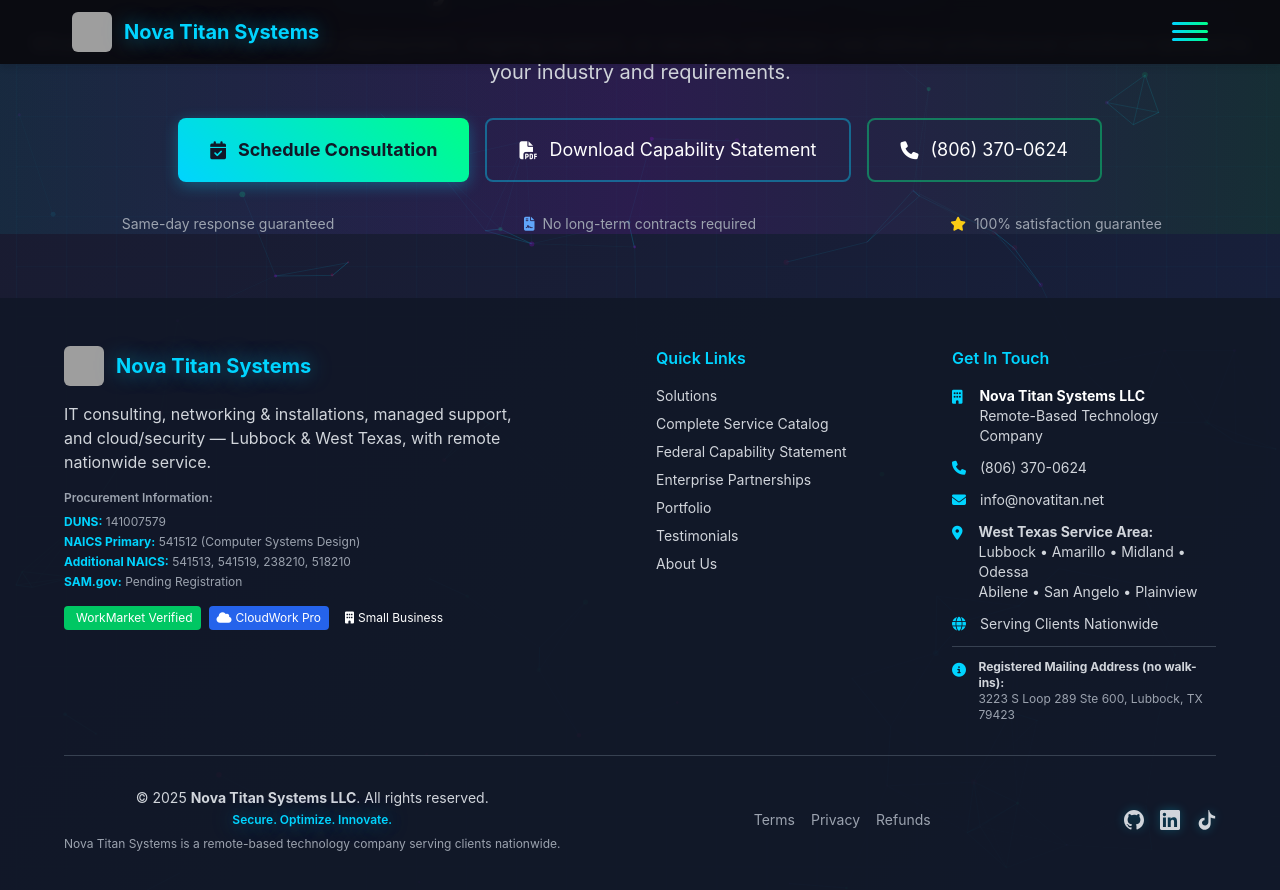
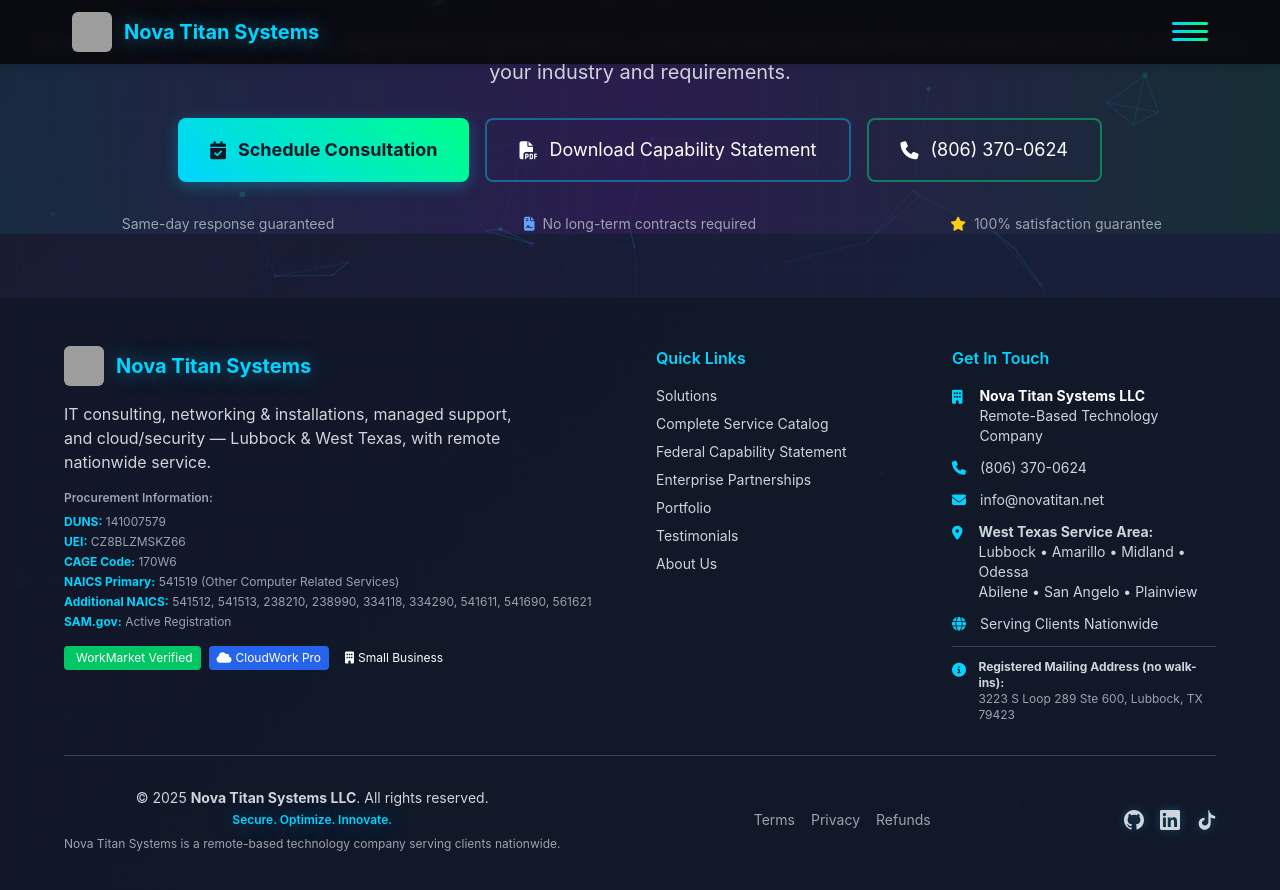
Before and after one commit to tzsmit/nova-titan-site, a Jekyll site: the page built from index.html, in a window 1280 px wide and 900 px high, scrolled down 2761 px. Shown: the top 890 px of the window. Built offline with Jekyll 4.4.1, drawn with Linux system fonts in a browser that asks for light colours; nearby versions of some CDN libraries; some of the changed lines change nothing that is shown; grey boxes are pictures that could not be loaded.

Commit message:
fix: Update NAICS codes, PSC codes, UEI, and CAGE from SAM.gov
CRITICAL UPDATE: SAM.gov Registration Details
Based on official SAM.gov screenshots provided by user

PRIMARY NAICS CHANGE:
- OLD Primary: 541512 (Computer Systems Design Services)
- NEW Primary: 541519 (Other Computer Related Services) ✓

NAICS CODES UPDATED (10 total):
✓ 541519 - Other Computer Related Services (PRIMARY)
✓ 541512 - Computer Systems Design Services
✓ 541513 - Computer Facilities Management Services
✓ 238210 - Electrical Contractors
✓ 238990 - All Other Specialty Trade Contractors (NEW)
✓ 334118 - Computer Terminal Equipment Manufacturing (NEW)
✓ 334290 - Other Communications Equipment Manufacturing (NEW)
✓ 541611 - Administrative Management Consulting (NEW)
✓ 541690 - Scientific And Technical Consulting (NEW)
✓ 561621 - Security Systems Services (NEW)

PSC CODES UPDATED (27 total):
- DA01, DA10 - Business Application Development
- DB01, DB02, DB10 - Computing Services
- DC01, DC10 - Data Center Services
- DD01 - Service Delivery Support
- DE01, DE02, DE10, DE11 - End User Support
- DF01, DF10 - IT Management Services
- DG01, DG10, DG11 - Network Services
- DH01, DH10 - Platform Services
- DJ01, DJ10 - Security & Compliance
- DK01, DK10 - Storage Services
- J063 - Alarm & Security System Maintenance
- L058 - Communication Equipment Technical Rep
- L060 - Fiber Optics Technical Rep
- N063 - Security Detection System Installation
- N074 - Office Equipment Installation

REGISTRATION DETAILS UPDATED:
✓ UEI: CZ8BLZMSKZ66 (was: Pending)
✓ CAGE Code: 170W6 (was: Pending)
✓ SAM.gov Status: Active Registration (was: Pending)
✓ DUNS: 141007579 (unchanged)

FILES UPDATED:
- _config.yml (company metadata)
- _includes/head.html (procurement meta tags)
- _includes/footer.html (footer procurement info)
- _includes/schema-org.html (JSON-LD structured data)

IMPACT:
✅ Site now reflects official SAM.gov registration
✅ Primary NAICS correctly identified for federal contracting
✅ 27 PSC codes for maximum contract visibility
✅ UEI and CAGE code displayed for procurement
✅ 100% alignment with SAM.gov entity profile

Source: SAM.gov Entity Profile (CZ8BLZMSKZ66)
Verified: December 1, 2025

```diff
--- a/_config.yml
+++ b/_config.yml
@@ -13,22 +13,49 @@
 company:
   legal_name: "Nova Titan Systems LLC"
   duns: "141007579"
-  uei: "Pending"
-  cage: "Pending"
-  naics_primary: "541512"
+  uei: "CZ8BLZMSKZ66"
+  cage: "170W6"
+  naics_primary: "541519"
   naics_codes:
+    - "541519"  # Other Computer Related Services (PRIMARY)
+    - "238210"  # Electrical Contractors and Other Wiring Installation Contractors
+    - "238990"  # All Other Specialty Trade Contractors
+    - "334118"  # Computer Terminal And Other Computer Peripheral Equipment Manufacturing
+    - "334290"  # Other Communications Equipment Manufacturing
     - "541512"  # Computer Systems Design Services
     - "541513"  # Computer Facilities Management Services
-    - "541519"  # Other Computer Related Services
-    - "238210"  # Electrical Contractors and Other Wiring Installation Contractors
-    - "518210"  # Data Processing, Hosting, and Related Services
+    - "541611"  # Administrative Management And General Management Consulting Services
+    - "541690"  # Other Scientific And Technical Consulting Services
+    - "561621"  # Security Systems Services (Except Locksmiths)
   psc_codes:
-    - "D301"    # IT and Telecom - Facility Operation and Maintenance
-    - "D302"    # IT and Telecom - Systems Development
-    - "D306"    # IT and Telecom - Systems Analysis
-    - "D307"    # IT and Telecom - Automated Information System Design and Integration
-    - "D310"    # IT and Telecom - Telecommunications Network Management
-    - "J015"    # Maintenance/Repair/Rebuild of Equipment - IT and Telecommunications Equipment
+    - "DA01"    # IT and Telecom - Business Application/Application Development Support Services (Labor)
+    - "DA10"    # IT and Telecom - Business Application/Application Development Software As A Service
+    - "DB01"    # IT and Telecom - High Performance Computing (Hpc) Support Services (Labor)
+    - "DB02"    # IT and Telecom - Compute Support Services, Non-Hpc (Labor)
+    - "DB10"    # IT and Telecom - Compute As A Service: Mainframe/Servers
+    - "DC01"    # IT and Telecom - Data Center Support Services (Labor)
+    - "DC10"    # IT and Telecom - Data Center As A Service
+    - "DD01"    # IT and Telecom - Service Delivery Support Services: Itsm, Operations Center, Project/Pm (Labor)
+    - "DE01"    # IT and Telecom - End User: Help Desk; Tier 1-2, Workspace, Print, Output, Productivity Tools (Labor)
+    - "DE02"    # IT and Telecom - Mobile Device Support Services (Labor)
+    - "DE10"    # IT and Telecom - End User As A Service: Help Desk;tier 1-2,Workspace,Print,Output Productivity Tools
+    - "DE11"    # IT and Telecom - Mobile Device As A Service
+    - "DF01"    # IT and Telecom - It Management Support Services (Labor)
+    - "DF10"    # IT and Telecom - It Management As A Service
+    - "DG01"    # IT and Telecom - Network Support Services (Labor)
+    - "DG10"    # IT and Telecom - Network As A Service
+    - "DG11"    # IT and Telecom - Network: Satellite Communications And Telecom Access Services
+    - "DH01"    # IT and Telecom - Platform Support Services: Database, Mainframe, Middleware (Labor)
+    - "DH10"    # IT and Telecom - Platform As A Service: Database, Mainframe, Middleware
+    - "DJ01"    # IT and Telecom - Security And Compliance Support Services (Labor)
+    - "DJ10"    # IT and Telecom - Security And Compliance As A Service
+    - "DK01"    # IT and Telecom - Storage Support Services (Labor)
+    - "DK10"    # IT and Telecom - Storage As A Service
+    - "J063"    # Maintenance, Repair, And Rebuilding Of Equipment- Alarm, Signal, And Security Detection Systems
+    - "L058"    # Technical Representative- Communication, Detection, And Coherent Radiation Equipment
+    - "L060"    # Technical Representative- Fiber Optics Materials, Components, Assemblies, And Accessories
+    - "N063"    # Installation Of Equipment- Alarm, Signal, And Security Detection Systems
+    - "N074"    # Installation Of Equipment- Office Machines, Text Processing Systems, And Visible Record Equipment
   certifications:
     - "WorkMarket Verified Vendor"
     - "CloudWork Pro Member"
--- a/_includes/footer.html
+++ b/_includes/footer.html
@@ -19,9 +19,11 @@
           <div class="text-xs text-gray-400 mb-2 font-semibold">Procurement Information:</div>
           <div class="space-y-1 text-xs text-gray-400">
             <div><strong class="text-cyan-400">DUNS:</strong> {{ site.company.duns | default: '141007579' }}</div>
-            <div><strong class="text-cyan-400">NAICS Primary:</strong> 541512 (Computer Systems Design)</div>
-            <div><strong class="text-cyan-400">Additional NAICS:</strong> 541513, 541519, 238210, 518210</div>
-            <div><strong class="text-cyan-400">SAM.gov:</strong> Pending Registration</div>
+            <div><strong class="text-cyan-400">UEI:</strong> CZ8BLZMSKZ66</div>
+            <div><strong class="text-cyan-400">CAGE Code:</strong> 170W6</div>
+            <div><strong class="text-cyan-400">NAICS Primary:</strong> 541519 (Other Computer Related Services)</div>
+            <div><strong class="text-cyan-400">Additional NAICS:</strong> 541512, 541513, 238210, 238990, 334118, 334290, 541611, 541690, 561621</div>
+            <div><strong class="text-cyan-400">SAM.gov:</strong> Active Registration</div>
           </div>
         </div>
 
--- a/_includes/head.html
+++ b/_includes/head.html
@@ -70,9 +70,9 @@
   </script>
 
   <!-- Procurement-Grade Meta Tags for Government & Commercial Discovery -->
-  <meta name="naics" content="541512,541513,541519,238210,518210">
-  <meta name="naics-primary" content="541512">
-  <meta name="psc" content="D301,D302,D306,D307,D310,J015">
+  <meta name="naics" content="541519,238210,238990,334118,334290,541512,541513,541611,541690,561621">
+  <meta name="naics-primary" content="541519">
+  <meta name="psc" content="DA01,DA10,DB01,DB02,DB10,DC01,DC10,DD01,DE01,DE02,DE10,DE11,DF01,DF10,DG01,DG10,DG11,DH01,DH10,DJ01,DJ10,DK01,DK10,J063,L058,L060,N063,N074">
   <meta name="duns" content="141007579">
   <meta name="industry" content="Information Technology,Professional Services,Field Services">
   <meta name="service-type" content="IT Field Services,Smart Hands,Network Installation,Managed Services">
--- a/_includes/schema-org.html
+++ b/_includes/schema-org.html
@@ -279,17 +279,17 @@
         {
           "@type": "PropertyValue",
           "name": "NAICS Primary",
+          "value": "541519 - Other Computer Related Services"
+        },
+        {
+          "@type": "PropertyValue",
+          "name": "NAICS Additional",
           "value": "541512 - Computer Systems Design Services"
         },
         {
           "@type": "PropertyValue",
           "name": "NAICS Additional",
-          "value": "541513 - Computer Facilities Management"
-        },
-        {
-          "@type": "PropertyValue",
-          "name": "NAICS Additional",
-          "value": "541519 - Other Computer Related Services"
+          "value": "541513 - Computer Facilities Management Services"
         },
         {
           "@type": "PropertyValue",
@@ -299,12 +299,47 @@
         {
           "@type": "PropertyValue",
           "name": "NAICS Additional",
-          "value": "518210 - Data Processing and Hosting"
+          "value": "238990 - All Other Specialty Trade Contractors"
+        },
+        {
+          "@type": "PropertyValue",
+          "name": "NAICS Additional",
+          "value": "334118 - Computer Terminal Equipment Manufacturing"
+        },
+        {
+          "@type": "PropertyValue",
+          "name": "NAICS Additional",
+          "value": "334290 - Other Communications Equipment Manufacturing"
+        },
+        {
+          "@type": "PropertyValue",
+          "name": "NAICS Additional",
+          "value": "541611 - Administrative Management Consulting"
+        },
+        {
+          "@type": "PropertyValue",
+          "name": "NAICS Additional",
+          "value": "541690 - Scientific And Technical Consulting"
+        },
+        {
+          "@type": "PropertyValue",
+          "name": "NAICS Additional",
+          "value": "561621 - Security Systems Services"
         },
         {
           "@type": "PropertyValue",
           "name": "PSC Codes",
-          "value": "D301, D302, D306, D307, D310, J015"
+          "value": "DA01, DA10, DB01, DB02, DB10, DC01, DC10, DD01, DE01, DE02, DE10, DE11, DF01, DF10, DG01, DG10, DG11, DH01, DH10, DJ01, DJ10, DK01, DK10, J063, L058, L060, N063, N074"
+        },
+        {
+          "@type": "PropertyValue",
+          "name": "UEI",
+          "value": "CZ8BLZMSKZ66"
+        },
+        {
+          "@type": "PropertyValue",
+          "name": "CAGE Code",
+          "value": "170W6"
         },
         {
           "@type": "PropertyValue",
```
